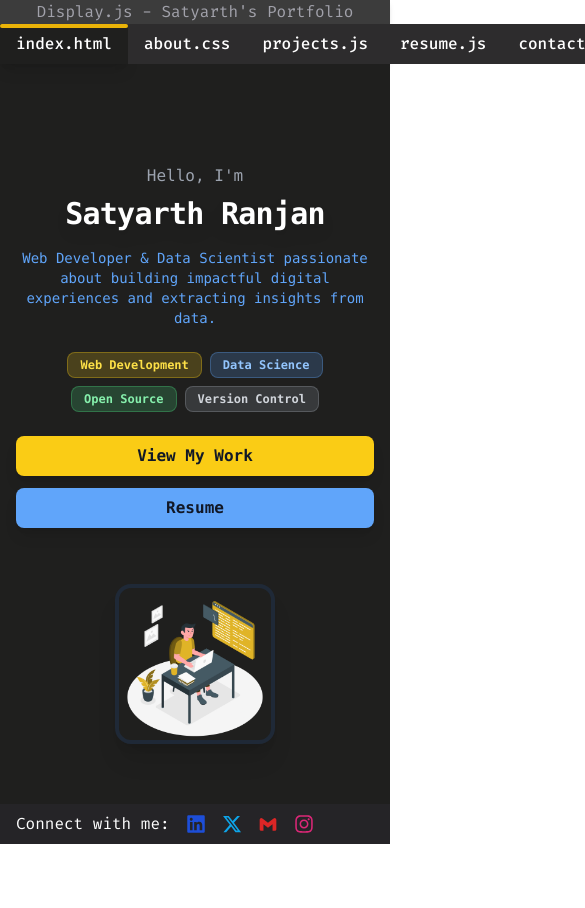
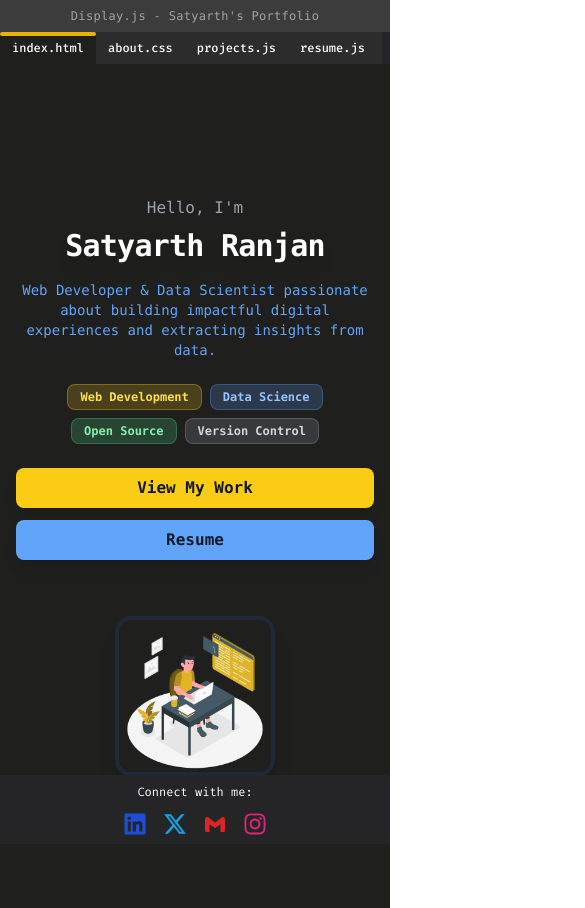
Before and after one commit to Satyarthranjan8051/portfolio-website, a React (Vite) app: page / in a window 390 px wide. Shown: the top 908 px of the page, 585 px wide, since content can reach past the window. Before the commit the page ends 844 px from the top, so only its background shows below. Built offline with nearby package versions, Linux system fonts and the light colour scheme.

Commit message:
work on responsiveness of the website

```diff
--- a/src/Pages/Home.jsx
+++ b/src/Pages/Home.jsx
@@ -6,7 +6,7 @@ import { Link } from "react-router-dom";
 
 const HomePage = () => {
   return (
-    <div className="flex flex-col min-h-screen">
+    <div className="flex flex-col min-h-screen overflow-x-hidden w-full bg-main">
       {/* Header Section */}
       <Header />
 
@@ -14,7 +14,7 @@ const HomePage = () => {
       <Navbar />
 
       {/* Hero Section */}
-      <div className="flex-grow flex bg-main font-mono text-white">
+      <div className="flex-grow flex w-full min-h-screen bg-main font-mono text-white">
         {/* Line numbers - hide on mobile */}
         <div className="hidden sm:block relative w-10 pl-8 mt-11 text-right text-gray-500 select-none">
           {Array.from({ length: 30 }).map((_, index) => (
@@ -26,7 +26,7 @@ const HomePage = () => {
 
         {/* Content Area */}
         <div className="flex-grow flex items-center justify-center w-full">
-          <div className="relative w-full max-w-5xl flex flex-col md:flex-row items-center gap-8 px-4 py-8 md:px-0 md:py-0">
+          <div className="relative w-full flex flex-col md:flex-row items-center gap-8 px-4 py-8 md:px-0 md:py-0">
             {/* Hero section content */}
             <div className="flex flex-col items-center md:items-start justify-center flex-1 px-0 md:px-8 text-center md:text-left">
               <p className="text-base sm:text-lg text-gray-400 mb-2">Hello, I'm</p>
--- a/src/components/Footer/Footer.jsx
+++ b/src/components/Footer/Footer.jsx
@@ -4,32 +4,39 @@ import { BiLogoGmail } from "react-icons/bi";
 
 const Footer = ({ fixed = true }) => {
   return (
-    <footer className={`bg-navbar text-white py-2 ${fixed ? "fixed bottom-0" : "relative"} w-full`}>
-      <div className="flex gap-4 items-center px-4">
-        <span>Connect with me:</span>
-        <div className="flex space-x-4">
+    <footer
+      className={`bg-navbar text-white py-2 border-t border-gray-800/60 ${fixed ? "fixed bottom-0 left-0" : "relative"} w-full z-50`}
+      role="contentinfo"
+    >
+      <div className="flex flex-col sm:flex-row gap-2 sm:gap-4 items-center justify-center px-4 max-w-4xl mx-auto">
+        <span className="text-xs sm:text-sm mb-1 sm:mb-0">Connect with me:</span>
+        <div className="flex flex-row gap-4 items-center justify-center">
           <a
             href="https://www.linkedin.com/in/satyarth-ranjan-9122harsh054488/"
             target="_blank"
             rel="noopener noreferrer"
+            aria-label="LinkedIn"
           >
-            <FaLinkedin className="text-xl text-blue-700 hover:text-blue-500 transition duration-200" />
+            <FaLinkedin className="text-2xl sm:text-xl text-blue-700 hover:text-blue-500 transition duration-200" />
           </a>
           <a
             href="https://x.com/SatyarthRanjan"
             target="_blank"
             rel="noopener noreferrer"
+            aria-label="X (Twitter)"
           >
-            <FaXTwitter className="text-xl text-sky-500 hover:text-blue-400 transition duration-200" />
+            <FaXTwitter className="text-2xl sm:text-xl text-sky-500 hover:text-blue-400 transition duration-200" />
           </a>
-          <a href="mailto:Satyarthranjan4488@gmail.com">
-            <BiLogoGmail className="text-xl text-red-600 hover:text-red-500 transition duration-200" />
+          <a href="mailto:Satyarthranjan4488@gmail.com" aria-label="Gmail">
+            <BiLogoGmail className="text-2xl sm:text-xl text-red-600 hover:text-red-500 transition duration-200" />
           </a>
           <a
             href="https://www.instagram.com/satyarth_ranjan_/"
             target="_blank"
-            rel="noopener noreferrer">
-            <FaInstagram className="text-xl text-pink-600 hover:text-pink-500 transition duration-200" />
+            rel="noopener noreferrer"
+            aria-label="Instagram"
+          >
+            <FaInstagram className="text-2xl sm:text-xl text-pink-600 hover:text-pink-500 transition duration-200" />
           </a>
         </div>
       </div>
--- a/src/components/Header/Header.jsx
+++ b/src/components/Header/Header.jsx
@@ -1,7 +1,7 @@
 const Header = () => {
   return (
-    <header className="bg-header  h-6 text-zinc-400   shadow-md">
-      <h1 className="text-md    text-center">
+    <header className="bg-header w-full py-2 px-2 sm:px-0 shadow-md flex items-center justify-center">
+      <h1 className="text-xs sm:text-base md:text-lg font-mono text-zinc-400 text-center tracking-wide">
         Display.js - Satyarth&apos;s Portfolio
       </h1>
     </header>
--- a/src/components/LeftSidebar/LeftSidebar.jsx
+++ b/src/components/LeftSidebar/LeftSidebar.jsx
@@ -1,9 +1,16 @@
 const LeftSidebar = () => {
   return (
-    <aside>
-      Sidebar Content
+    <aside className="hidden md:flex flex-col bg-navbar text-white w-48 min-h-screen p-4 border-r border-gray-800/60">
+      {/* Add sidebar navigation or content here */}
+      <div className="text-lg font-semibold mb-4">Sidebar</div>
+      <ul className="flex flex-col gap-2 text-sm">
+        <li className="hover:text-yellow-400 cursor-pointer">Profile</li>
+        <li className="hover:text-yellow-400 cursor-pointer">Skills</li>
+        <li className="hover:text-yellow-400 cursor-pointer">Projects</li>
+        <li className="hover:text-yellow-400 cursor-pointer">Contact</li>
+      </ul>
     </aside>
-  )
-}
+  );
+};
 
-export default LeftSidebar
+export default LeftSidebar;
--- a/src/components/Navbar/Navbar.jsx
+++ b/src/components/Navbar/Navbar.jsx
@@ -14,27 +14,27 @@ const Navbar = () => {
   ];
 
   return (
-    <div className="bg-navbar  pr-2 shadow-md">
-      <div className="flex ">
+    <nav className="bg-navbar pr-2 shadow-md w-full overflow-x-auto" aria-label="Main Navigation">
+      <div className="flex flex-nowrap sm:flex-wrap overflow-x-auto scrollbar-thin scrollbar-thumb-gray-700 scrollbar-track-gray-900">
         {files.map(({ name, path }) => (
           <Link
             key={name}
             to={path}
-            className={`relative px-4 py-2 text-white cursor-pointer transition duration-200
+            className={`relative px-3 sm:px-4 py-2 text-xs sm:text-base text-white cursor-pointer transition duration-200 whitespace-nowrap
               ${
-                location.pathname === path // Check if current path matches
+                location.pathname === path
                   ? "bg-main shadow-lg"
                   : "bg-navbarNotselected hover:bg-gray-700"
               }`}
           >
             <span className="font-medium">{name}</span>
-            {location.pathname === path && ( // Render the yellow line conditionally
+            {location.pathname === path && (
               <div className="absolute inset-x-0 top-0 h-1 bg-yellow-500 rounded" />
             )}
           </Link>
         ))}
       </div>
-    </div>
+    </nav>
   );
 };
 
```
